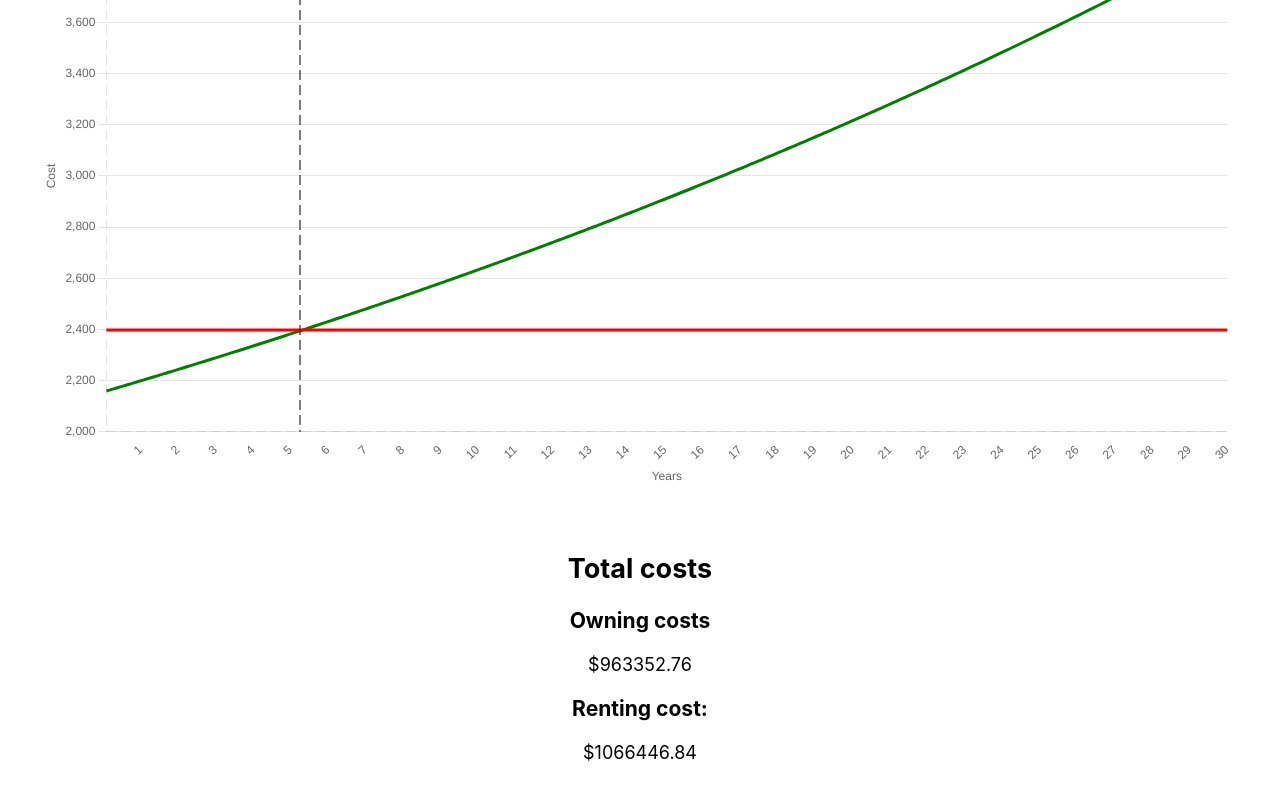
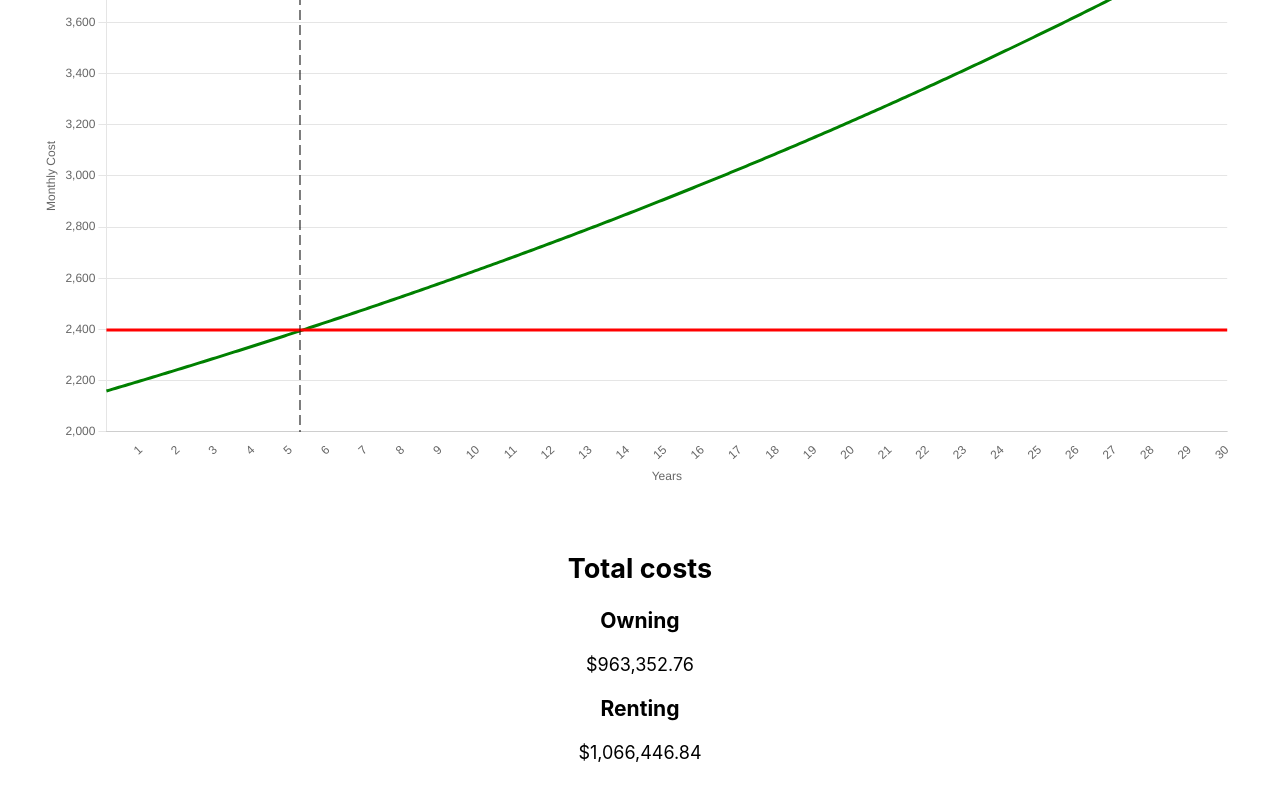
Before and after one commit to nickyggoodman/rentorbuy, a React (Vite) app in the folder rentorbuy/: page / in a window 1280 px wide. Shown: the part 2048-2848 px from the top of the page. Built offline with nearby package versions, Linux system fonts and the light colour scheme.

Commit message:
add vertical line on chart

```diff
--- a/rentorbuy/index.html
+++ b/rentorbuy/index.html
@@ -2,7 +2,7 @@
 <html lang="en">
   <head>
     <meta charset="UTF-8" />
-    <link rel="icon" type="image/png" href="/favicon.ico" />
+    <link rel="icon" type="image/png" href="public/favicon.ico" />
     <meta name="viewport" content="width=device-width, initial-scale=1.0" />
     <title>Rent or Buy?</title>
   </head>
--- a/rentorbuy/src/App.jsx
+++ b/rentorbuy/src/App.jsx
@@ -2,6 +2,7 @@ import './App.css'
 import CalcForm from './CalcForm.jsx'
 import { useState } from 'react'
 import { Line } from 'react-chartjs-2'
+import { formatNumberInString, extractNumberInString } from './number-formatter';
 import {
   Chart as ChartJS,
   CategoryScale,
@@ -213,8 +214,39 @@ function App() {
       ctx.lineTo(x.getPixelForValue(options.intersection), bottom);
       ctx.stroke();
       ctx.closePath();
+      ctx.restore();
     }
 
+  }
+
+  const verticalHoverLine = {
+    id: 'verticalHoverLine',
+    afterDatasetsDraw(chart, args, plugins) {
+      const { ctx, tooltip, chartArea: {top, bottom, left, right, width, height},
+        scales: {x, y} } = chart;
+
+      if (tooltip._active.length > 0) {
+        const xCoor = x.getPixelForValue(tooltip.dataPoints[0].dataIndex+1);
+        let yCoor;
+
+        if (y.getPixelForValue(tooltip.dataPoints[0].parsed.y) > y.getPixelForValue(tooltip.dataPoints[1].parsed.y)) {
+          yCoor = y.getPixelForValue(tooltip.dataPoints[1].parsed.y);
+        } else {
+          yCoor = y.getPixelForValue(tooltip.dataPoints[0].parsed.y);
+        }
+
+        ctx.save();
+        ctx.beginPath();
+        ctx.lineWidth = 2;
+        ctx.setLineDash([5, 5]);
+        ctx.strokeStyle = 'rgba(0, 0, 0, 0.4)';
+        ctx.moveTo(xCoor, yCoor);
+        ctx.lineTo(xCoor, bottom);
+        ctx.stroke();
+        ctx.closePath();
+        ctx.restore();
+      }
+    }
   }
 
   return (
@@ -231,17 +263,22 @@ function App() {
 
       <Line
         options = {{
+          interaction: {
+            mode: 'index',
+            axis: 'x'
+          },
           plugins: {
             tooltip: {
+              mode: 'index',
               callbacks: {
-                beforeTitle: function(context) {
+                beforeTitle: function() {
                   return "Month"
                 }
               }
             },
             lineAtBreakEven: {
               intersection: breakEvenMonth()
-            }
+            },
           },
           responsive: true,
           scales: {
@@ -266,7 +303,7 @@ function App() {
             y: {
               title: {
                 display: true,
-                text: 'Cost',
+                text: 'Monthly Cost',
               },
             }
           },
@@ -278,7 +315,8 @@ function App() {
               hitRadius: 4,
             }
           }
-        }} plugins = {[lineAtBreakEven]}
+        }}
+        plugins = {[lineAtBreakEven, verticalHoverLine]}
         data ={{
           labels: Array(inputValues.stayDuration*12).fill().map((_, i) => (i+1)),
           datasets: [
@@ -301,11 +339,11 @@ function App() {
 
       <h2>Total costs</h2>
 
-      <h3>Owning costs</h3>
-      <p>${calcOwnerCost()}</p>
+      <h3>Owning</h3>
+      <p>${formatNumberInString(calcOwnerCost())}</p>
 
-      <h3>Renting cost:</h3>
-      <p>${calcRenterCost()}</p>
+      <h3>Renting</h3>
+      <p>${formatNumberInString(calcRenterCost())}</p>
 
     </>
   );
--- a/rentorbuy/src/CalcForm.jsx
+++ b/rentorbuy/src/CalcForm.jsx
@@ -1,4 +1,5 @@
-import { useState } from 'react'
+import { useState } from 'react';
+import { formatNumberInString, extractNumberInString } from './number-formatter';
 
 function CalcForm({updateInputValue, inputValues}) {
 
@@ -27,38 +28,6 @@ function CalcForm({updateInputValue, inputValues}) {
       amenitiesFee: "$" + formatNumberInString(inputValues.amenitiesFee.toString()),
     }
   );
-
-  /*
-   * get the formatted string of the input (number) from the input field.
-   * e.g., "500,0000.45" --> "5,000,000.45"
-   * e.g., "5000000.45" --> 5,000,000.45
-   */
-  function formatNumberInString(str) {
-    const formatter = new Intl.NumberFormat();
-    const regex = /\d*/g;
-    const arr = str.split(".");
-    const integer = arr[0].match(regex).join("");
-    const decimal = arr.length > 1 ? arr[1].match(regex).join("") : "";
-    const display = (integer ? formatter.format(integer) : "") + (str[arr[0].length] == "." ? "." :  "") + decimal;
-
-    return display;
-  }
-
-  /*
-   * get the number from within a string, assuming it's coming from one of
-   * the pre-formatted inputs and not a complete mess of characters.
-   * e.g., '$5,523.67' -> 5523.67
-   */
-  function extractNumberInString(str) {
-    const regex = /\d*/g;
-    const arr = str.split(".");
-    const integer = arr[0].match(regex).join("");
-    const decimal = arr.length > 1 ? arr[1].match(regex).join("") : "";
-    const value = Number(integer + "." +  decimal);
-
-    return value;
-  }
-
 
 
   function handleInputChange(e) {
--- /dev/null
+++ b/rentorbuy/src/number-formatter.js
@@ -0,0 +1,33 @@
+/* functions for formatting numbers for use in rent or buy applications */
+
+
+/*
+ * get the formatted string of the input (number) from the input field.
+ * e.g., "500,0000.45" --> "5,000,000.45"
+ * e.g., "5000000.45" --> 5,000,000.
+ */
+export function formatNumberInString(str) {
+  const formatter = new Intl.NumberFormat();
+  const regex = /\d*/g;
+  const arr = str.split(".");
+  const integer = arr[0].match(regex).join("");
+  const decimal = arr.length > 1 ? arr[1].match(regex).join("") : "";
+  const display = (integer ? formatter.format(integer) : "") + (str[arr[0].length] == "." ? "." :  "") + decimal;
+
+  return display;
+}
+
+/*
+ * get the number from within a string, assuming it's coming from one of
+ * the pre-formatted inputs and not a complete mess of characters.
+ * e.g., '$5,523.67' -> 5523.67
+ */
+export function extractNumberInString(str) {
+  const regex = /\d*/g;
+  const arr = str.split(".");
+  const integer = arr[0].match(regex).join("");
+  const decimal = arr.length > 1 ? arr[1].match(regex).join("") : "";
+  const value = Number(integer + "." +  decimal);
+
+  return value;
+}
```
Also changed, not shown: 2 other files (tests, documents, lock files or other folders).
